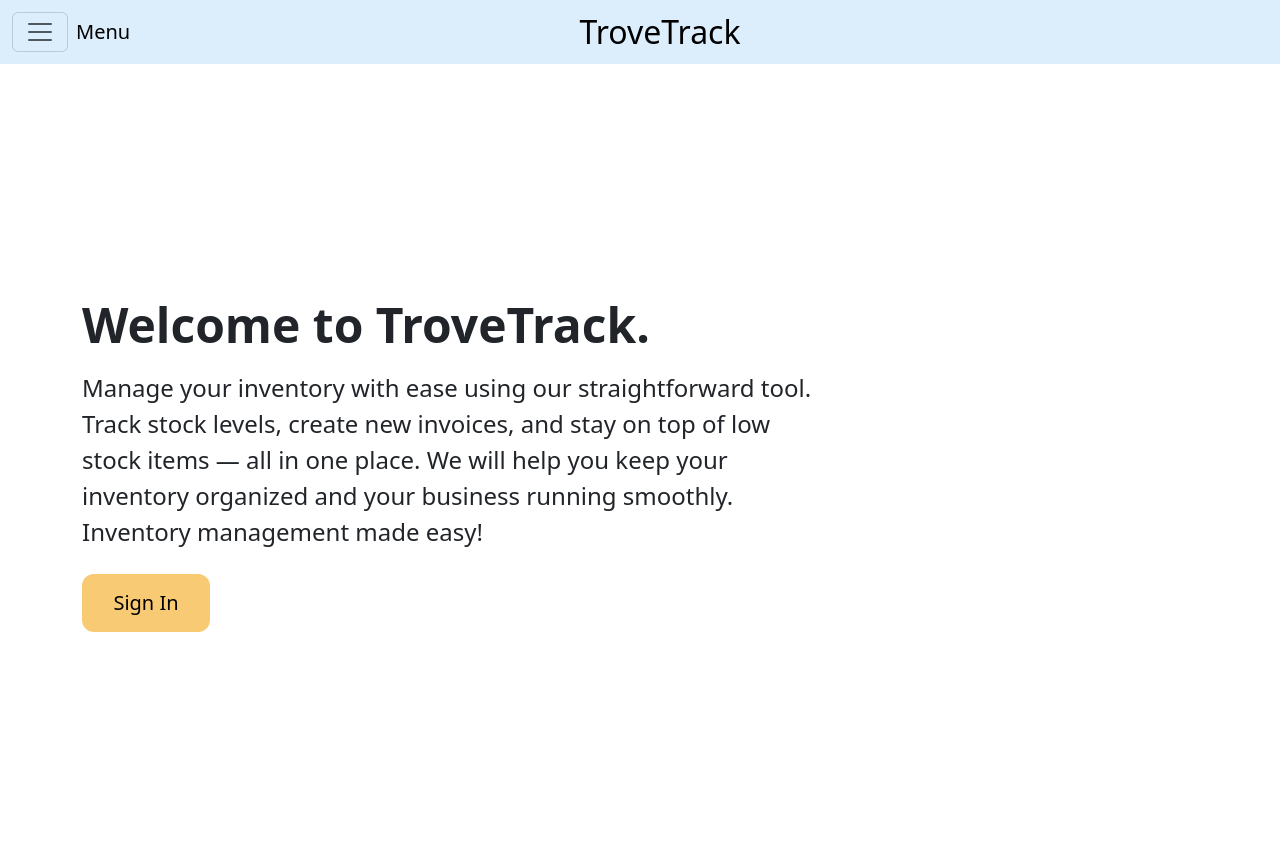
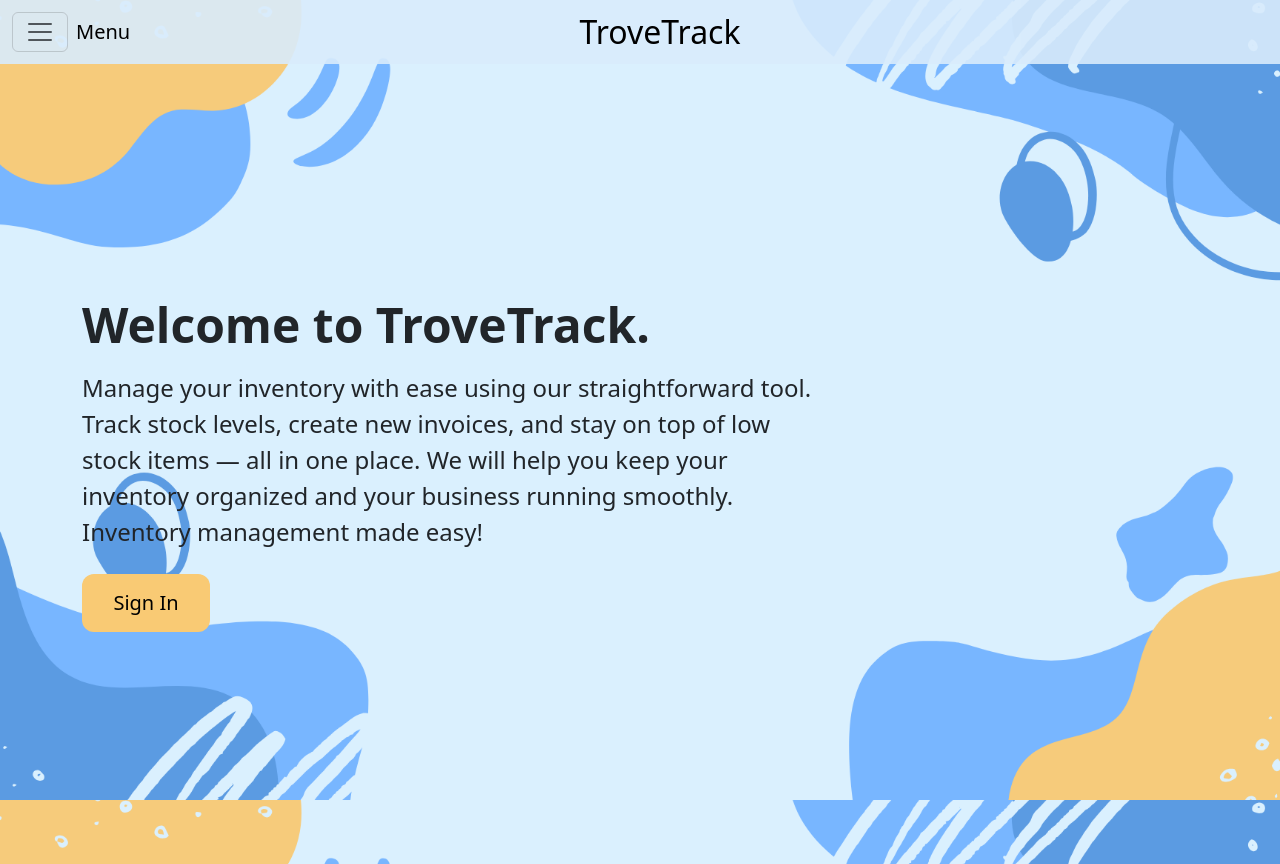
Before and after one commit to skyoon26/trove-track, a React (Vite) app in the folder trove-track-ui/: page / in a window 1280 px wide. Built offline with nearby package versions, Linux system fonts and the light colour scheme.

Commit message:
Apply background image and styling from homepage-hero.css to App.css

```diff
--- a/trove-track-ui/src/App.css
+++ b/trove-track-ui/src/App.css
@@ -1,42 +1,10 @@
-/* #root {
-  max-width: 1280px;
-  margin: 0 auto;
-  padding: 2rem;
-  text-align: center;
+html, body {
+  margin: 0;
+  padding: 0;
+  height: 100%;
+  background: url(./assets/images/background.png);
+  background-size: cover;
+  background-repeat: no-repeat;
+  background-attachment: fixed;
+  background-position: center center;
 }
-
-.logo {
-  height: 6em;
-  padding: 1.5em;
-  will-change: filter;
-  transition: filter 300ms;
-}
-.logo:hover {
-  filter: drop-shadow(0 0 2em #646cffaa);
-}
-.logo.react:hover {
-  filter: drop-shadow(0 0 2em #61dafbaa);
-}
-
-@keyframes logo-spin {
-  from {
-    transform: rotate(0deg);
-  }
-  to {
-    transform: rotate(360deg);
-  }
-}
-
-@media (prefers-reduced-motion: no-preference) {
-  a:nth-of-type(2) .logo {
-    animation: logo-spin infinite 20s linear;
-  }
-}
-
-.card {
-  padding: 2em;
-}
-
-.read-the-docs {
-  color: #888;
-} */
```
